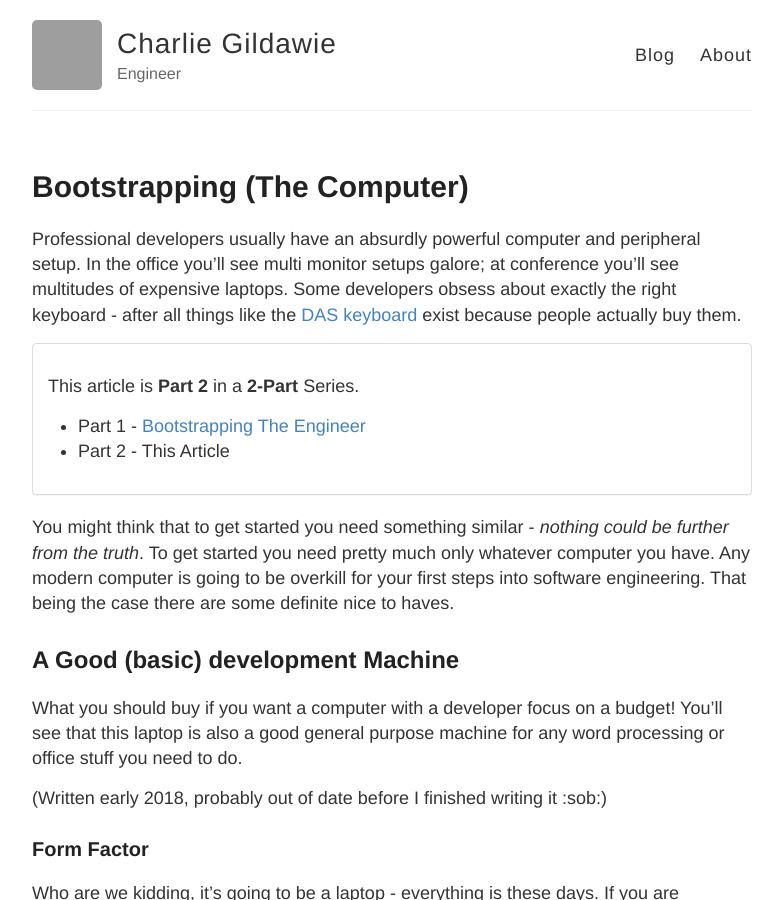
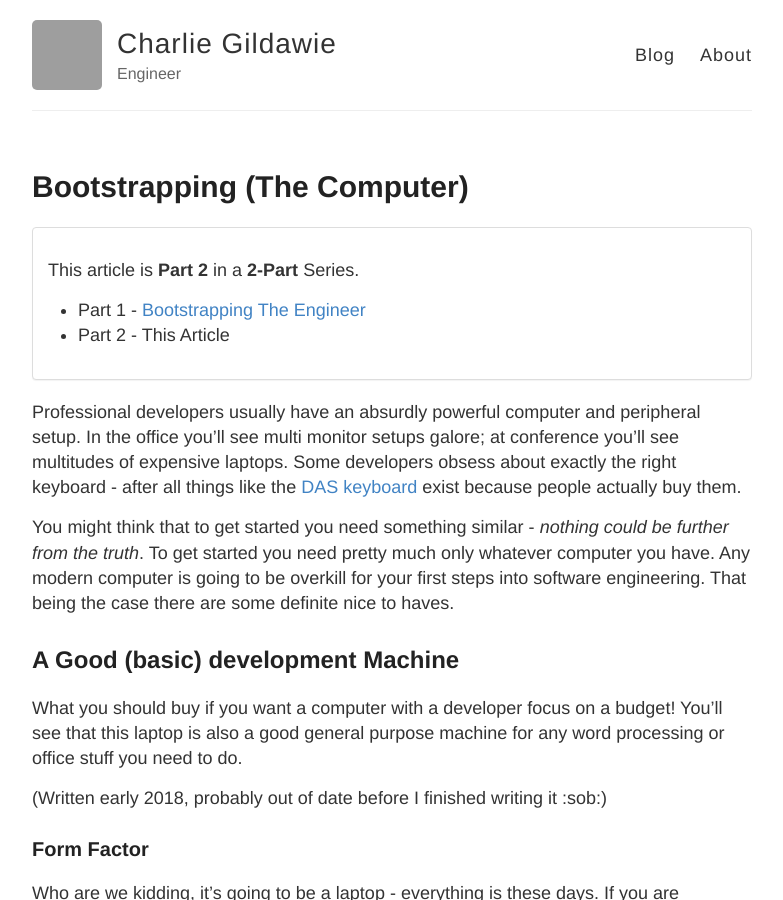
Before and after one commit to TransactCharlie/TransactCharlie.github.io, a Jekyll site: the page built from _posts/2018-02-05-Bootstrapping-the-Engineer-The-Computer.md, in a window 1280 px wide and 900 px high. Shown: the whole window, without its empty margins (248-1031 px from the left). Built offline with Jekyll 4.4.1, drawn with Linux system fonts in a browser that asks for light colours; grey boxes are pictures that could not be loaded.

Commit message:
moved series

```diff
--- a/_posts/2018-02-05-Bootstrapping-the-Engineer-The-Computer.md
+++ b/_posts/2018-02-05-Bootstrapping-the-Engineer-The-Computer.md
@@ -4,9 +4,9 @@ title: Bootstrapping (The Computer)
 series: "Bootstrapping the Engineer"
 ---
 
+{% include series.html %}
+
 Professional developers usually have an absurdly powerful computer and peripheral setup. In the office you'll see multi monitor setups galore; at conference you'll see multitudes of expensive laptops. Some developers obsess about exactly the right keyboard - after all things like the [DAS keyboard](https://www.daskeyboard.com/daskeyboard-4-ultimate/) exist because people actually buy them.
-
-{% include series.html %}
 
 You might think that to get started you need something similar - *nothing could be further from the truth*. To get started you need pretty much only whatever computer you have. Any modern computer is going to be overkill for your first steps into software engineering. That being the case there are some definite nice to haves.
 
```
